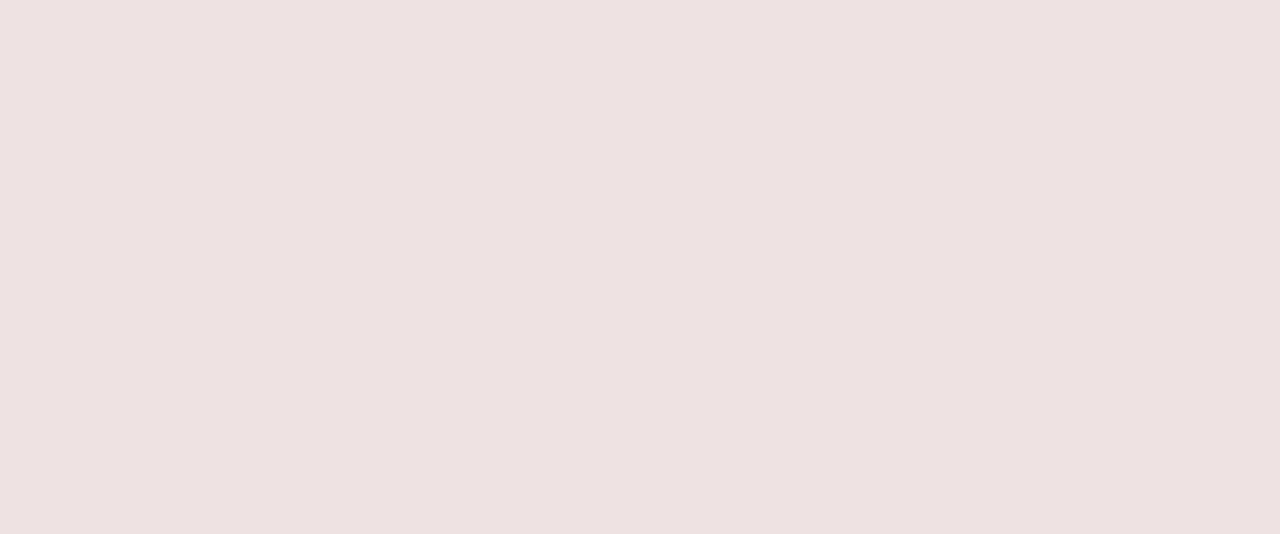
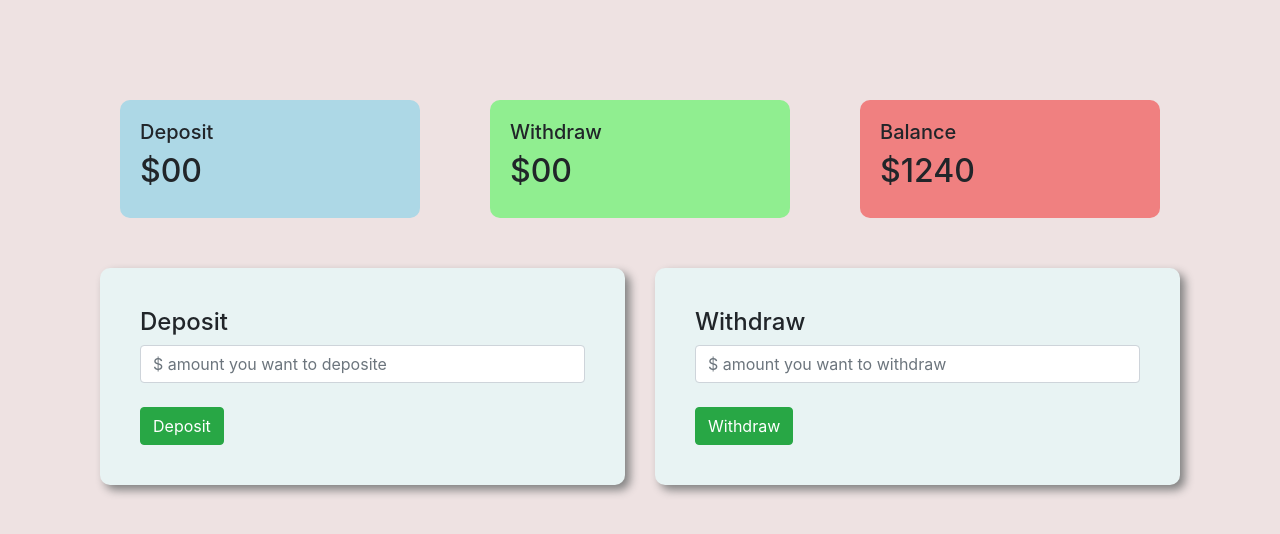
Before and after one commit to Chy-Zaber-Bin-Zahid/pioneer-bank, a plain HTML site: page index.html in a window 1280 px wide. Both pictures are taken after a click on the button "Enter". Drawn offline with nearby package versions, Linux system fonts and the light colour scheme.

Commit message:
added a new page

```diff
--- a/index.html
+++ b/index.html
@@ -25,11 +25,64 @@
         <button id="login" class="btn btn-success">Enter</button>
       </div>
     </div>
+
+    <div id="transaction-area">
+      <div class="row">
+        <div class="col-md-4">
+          <div class="deposit status">
+            <h5>Deposit</h5>
+            <h2>$00</h2>
+          </div>
+        </div>
+        <div class="col-md-4">
+          <div class="withdraw status">
+            <h5>Withdraw</h5>
+            <h2>$00</h2>
+          </div>
+        </div>
+        <div class="col-md-4">
+          <div class="balance status">
+            <h5>Balance</h5>
+            <h2>$1240</h2>
+          </div>
+        </div>
+      </div>
+
+      <div class="row">
+        <div class="col-md-6">
+          <div class="submit-area">
+            <h4>Deposit</h4>
+            <input
+              type="text"
+              class="form-control"
+              placeholder="$ amount you want to deposite"
+            />
+            <br />
+            <button class="btn btn-success">Deposit</button>
+          </div>
+        </div>
+        <div class="col-md-6">
+          <div class="submit-area">
+            <h4>Withdraw</h4>
+            <input
+              type="text"
+              class="form-control"
+              placeholder="$ amount you want to withdraw"
+            />
+            <br />
+            <button class="btn btn-success">Withdraw</button>
+          </div>
+        </div>
+      </div>
+    </div>
+
     <script>
       const loginBtn = document.getElementById("login");
       loginBtn.addEventListener("click", function () {
         const loginArea = document.getElementById("login-area");
         loginArea.style.display = "none";
+        const transactionArea = document.getElementById("transaction-area");
+        transactionArea.style.display = "block";
       });
     </script>
   </body>
--- a/style.css
+++ b/style.css
@@ -10,3 +10,25 @@ body {
   border-radius: 10px;
   box-shadow: 5px 5px 10px gray;
 }
+
+#transaction-area {
+  display: none;
+}
+
+.status {
+  margin: 0 20px;
+  padding: 20px;
+  border-radius: 10px;
+}
+
+.deposit {
+  background-color: lightblue;
+}
+
+.withdraw {
+  background-color: lightgreen;
+}
+
+.balance {
+  background-color: lightcoral;
+}
```
